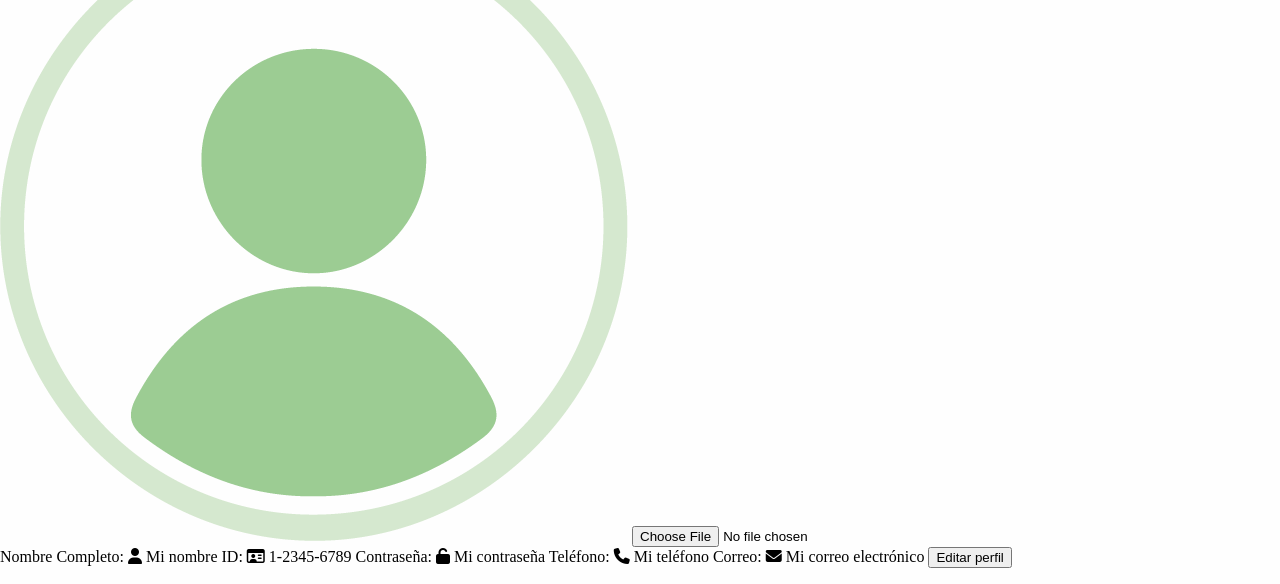
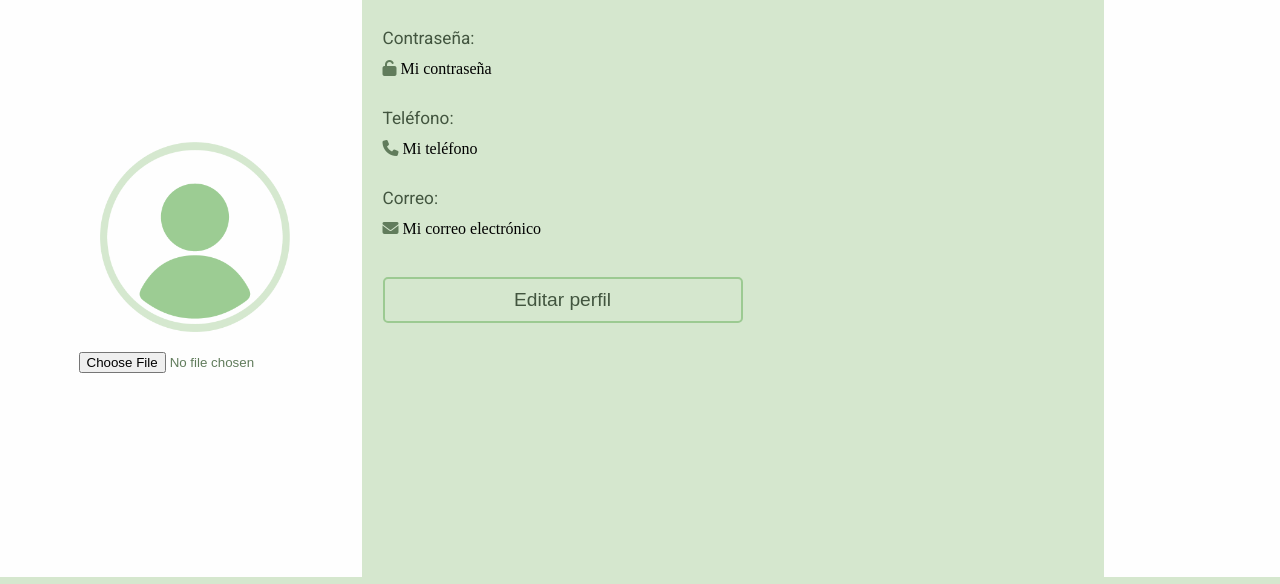
Before and after one commit to Splateroscenfotec/Proyecto-1, a plain HTML site: page Public/miPerfil-admin.html in a window 1280 px wide. Shown: the part 245-829 px from the top of the page. Drawn offline with Linux system fonts and the light colour scheme; some packages are replaced by stand-ins of ours; a script that the page names is missing; files whose address does not match are found by name; a web font is replaced by a local one.

Commit message:
movi archivos dentro del public para que sirva el css

```diff
--- a/miPerfil-admin.html
+++ b/Public/miPerfil-admin.html
@@ -6,7 +6,7 @@
     <meta charset="UTF-8" />
     <meta name="viewport" content="width=device-width, initial-scale=1.0" />
     <link rel="stylesheet" href="css/footerHeaderNav.css">
-    <link rel="stylesheet" href="css/miPerfil-admin.css">
+    <link rel="stylesheet" href="CSS/miPerfil-admin.css">
     <link rel="stylesheet" href="css/reset.css">
     <link rel="stylesheet" href="https://cdnjs.cloudflare.com/ajax/libs/font-awesome/4.7.0/css/font-awesome.min.css"/>
     <link rel="icon" href="favicon.png">
```
Also changed, not shown: Public/favicon.png (renamed from favicon.png), Public/footerHeaderNav.html (renamed from footerHeaderNav.html), Public/indexagronline.html (renamed from indexagronline.html), Public/iniciosesion.html (renamed from iniciosesion.html), Public/registroProductos.html (renamed from registroProductos.html).
